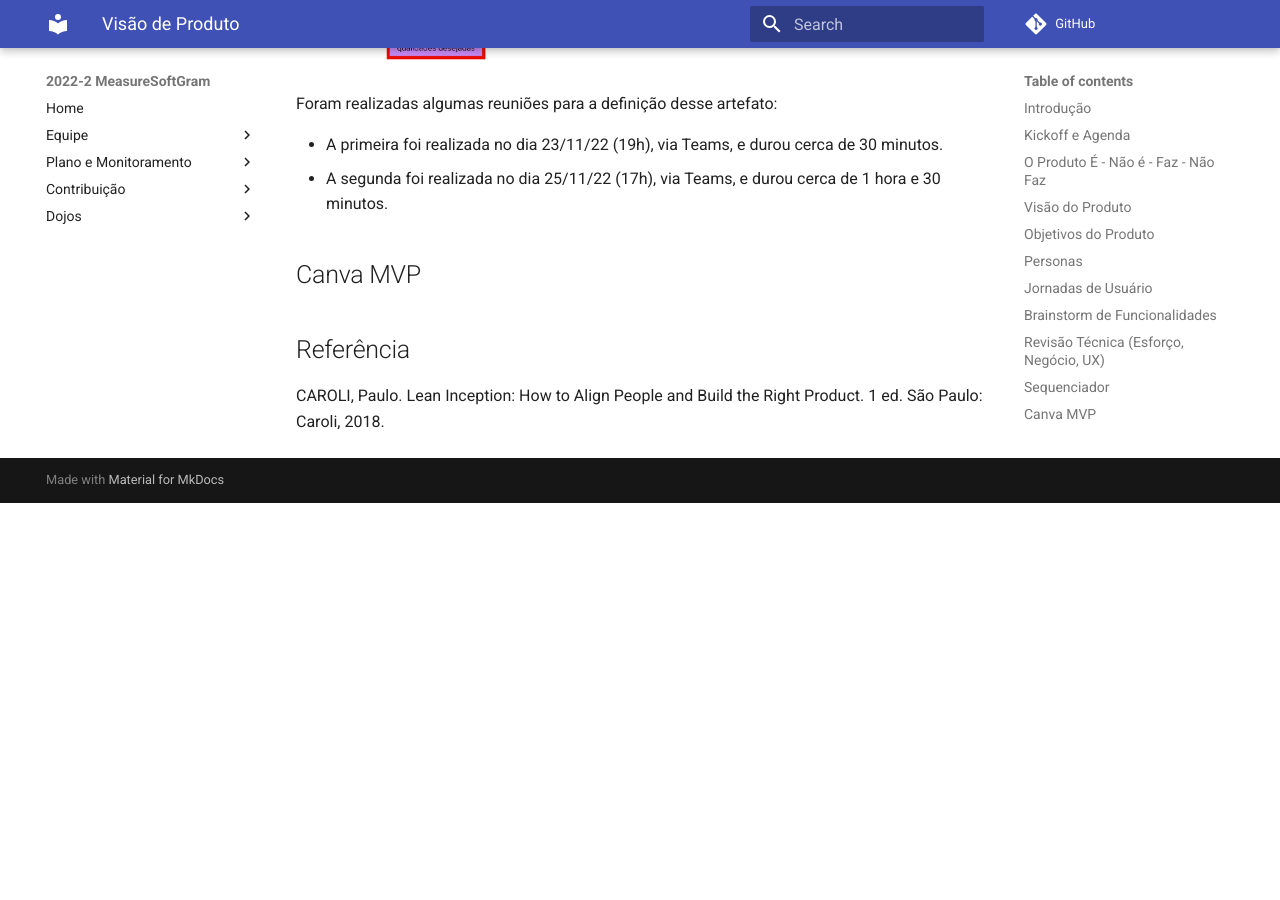
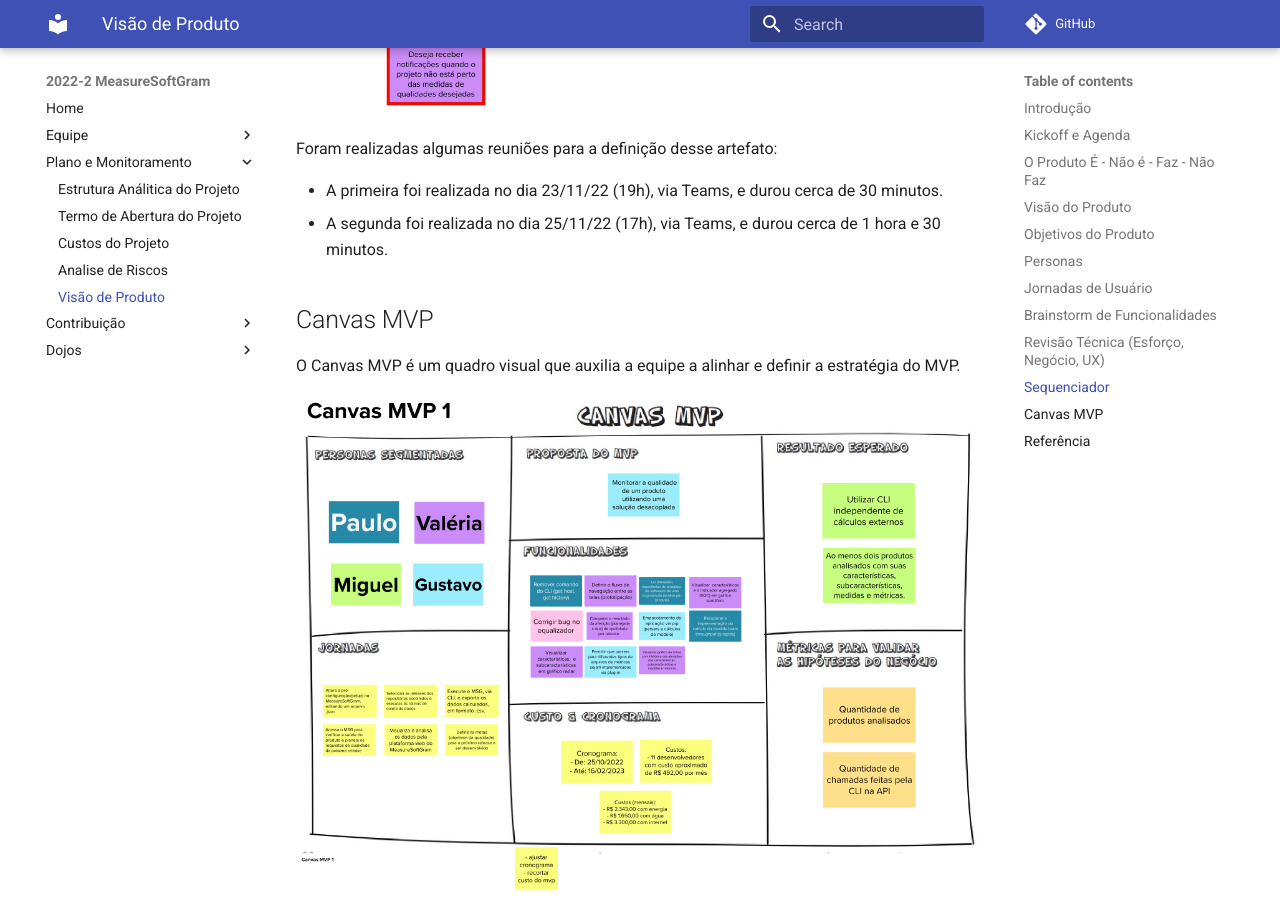
Before and after one commit to fga-eps-mds/2022-2-MeasureSoftGram-Doc, an MkDocs documentation site: the page built from docs/plano-monitoramento/visao_de_produto.md, in a window 1280 px wide and 900 px high, scrolled down 12492 px. Built offline with MkDocs 1.6.1 and Material for MkDocs 9.7.7, drawn with Linux system fonts in a browser that asks for light colours; comment, search, counter and statistics services are not loaded; before the commit the page ends 12995 px from its top, so only the background shows below that; some of the changed text lies outside the part shown.

Commit message:
#47 Adiciona Canvas MP

```diff
--- a/docs/plano-monitoramento/visao_de_produto.md
+++ b/docs/plano-monitoramento/visao_de_produto.md
@@ -1,9 +1,10 @@
 # Visão de Produto
 
-|    Data    | Versão |      Descrição da revisão      |      Autor      |
-| :--------: | :----: | :----------------------------: | :-------------: |
-| 07/12/2022 |  1.0   |      Criação do documento      | Ítalo Fernandes |
-| 10/12/2022 |  1.1   | Adição da Joranda e Brainstorm | Ítalo Fernandes |
+|    Data    | Versão |                Descrição da revisão                 |      Autor      |
+| :--------: | :----: | :-------------------------------------------------: | :-------------: |
+| 07/12/2022 |  1.0   |                Criação do documento                 | Ítalo Fernandes |
+| 10/12/2022 |  1.1   |           Adição da Joranda e Brainstorm            | Ítalo Fernandes |
+| 10/12/2022 |  1.2   | Adição da Revisão Técnica, Sequenciador e Canvas MP |   Ítalo Alves   |
 
 ## Introdução
 
@@ -75,7 +76,11 @@ Foram realizadas algumas reuniões para a definição desse artefato:
 - A primeira foi realizada no dia 23/11/22 (19h), via Teams, e durou cerca de 30 minutos.
 - A segunda foi realizada no dia 25/11/22 (17h), via Teams, e durou cerca de 1 hora e 30 minutos.
 
-## Canva MVP
+## Canvas MVP
+
+O Canvas MVP é um quadro visual que auxilia a equipe a alinhar e definir a estratégia do MVP.
+
+![Canvas MP](assets/canvas_mp.png)
 
 ## Referência
 
--- a/mkdocs.yml
+++ b/mkdocs.yml
@@ -15,7 +15,7 @@ nav:
     - Termo de Abertura do Projeto: plano-monitoramento/tap.md
     - Custos do Projeto: plano-monitoramento/custo_projeto.md
     - Analise de Riscos: plano-monitoramento/analise_riscos.md
-  # - Visão de Produto:
+    - Visão de Produto: plano-monitoramento/visao_de_produto.md
   #   -
   - Contribuição:
     - Como contribuir?: politicas/contribuindo.md
```
Also changed, not shown: docs/plano-monitoramento/assets/canvas_mp.png (added).
